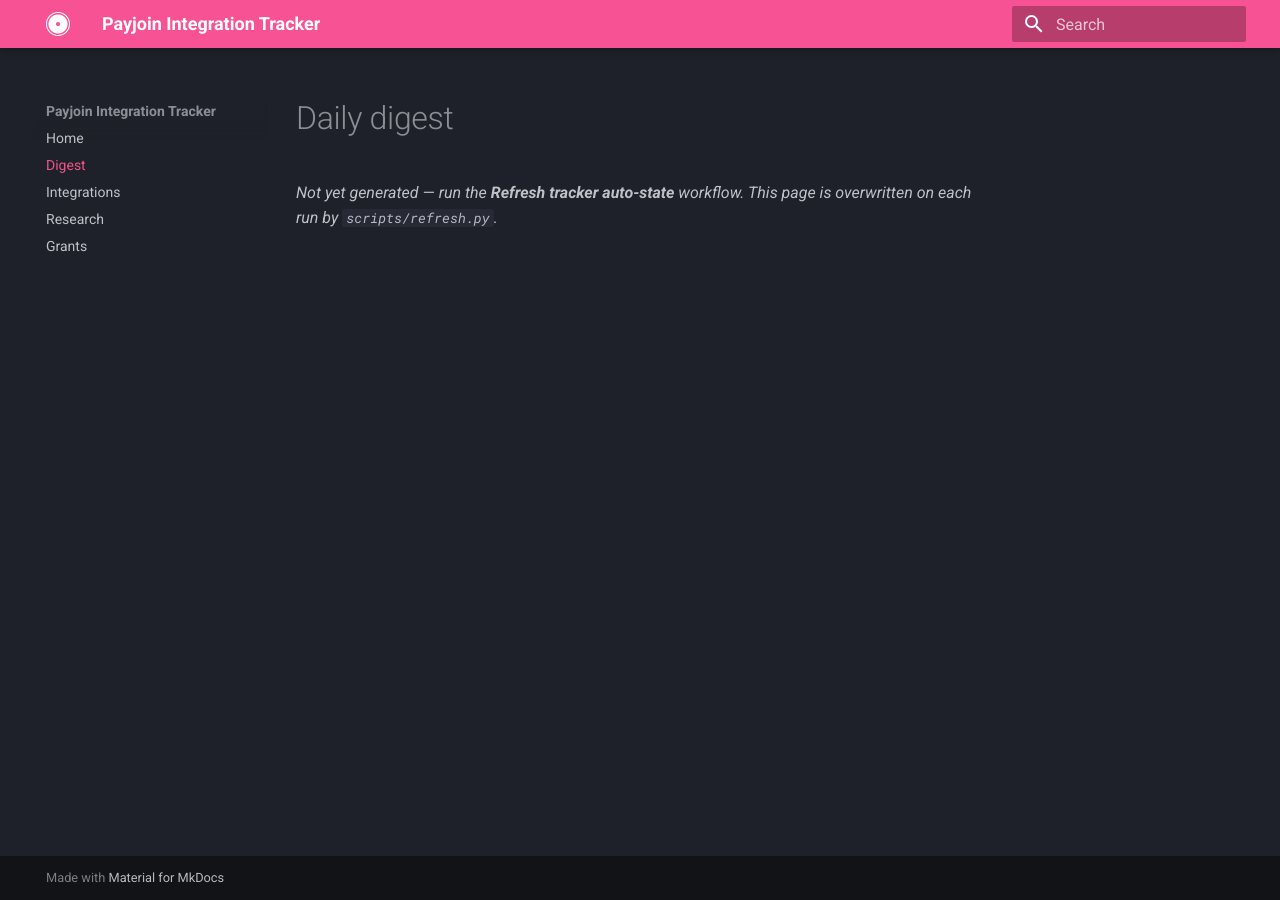
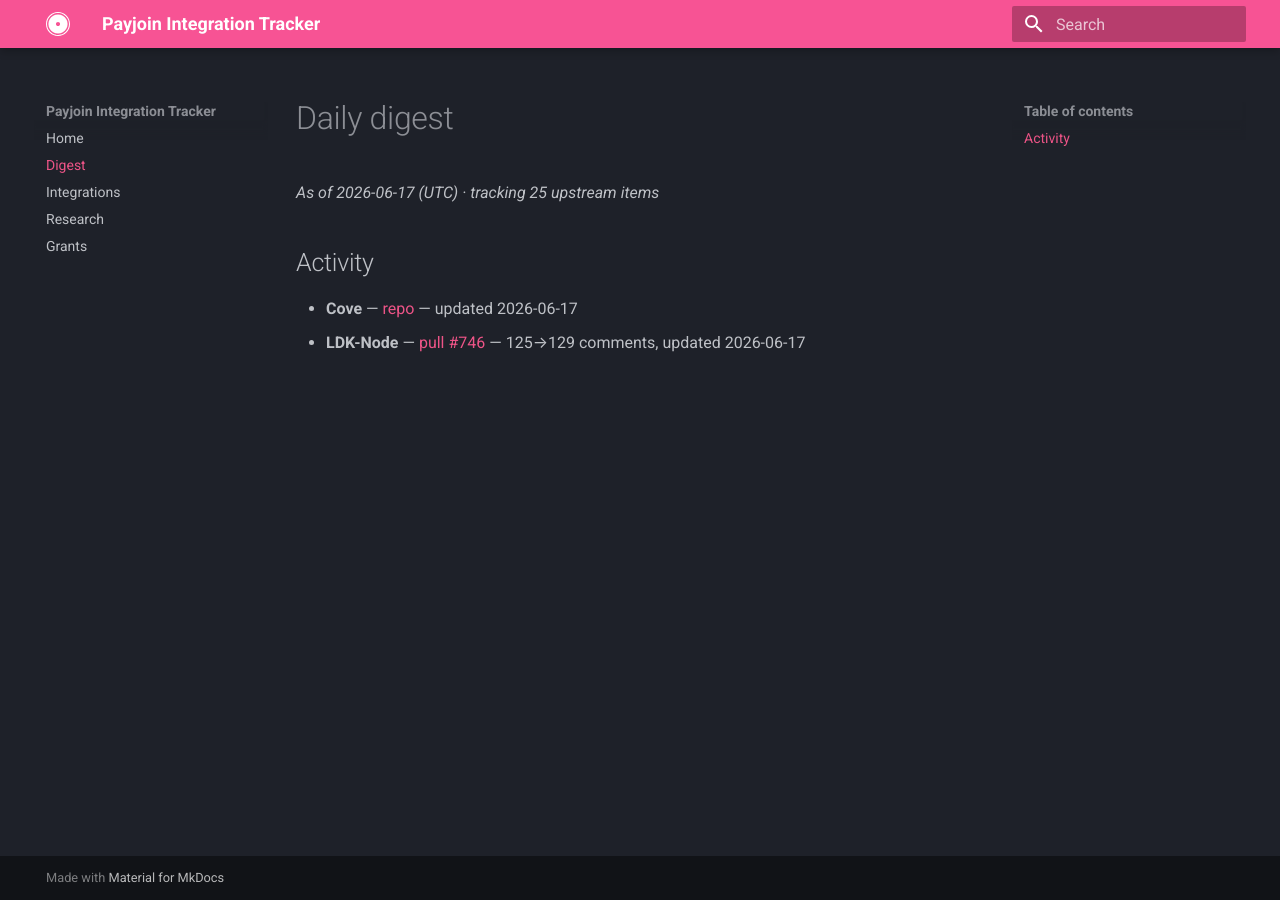
Before and after one commit to payjoin/payjoin.org, an MkDocs documentation site: the page built from docs/digest.md, in a window 1280 px wide. Built offline with MkDocs 1.6.1 and Material for MkDocs 9.7.7, drawn with Linux system fonts in a browser that asks for light colours.

Commit message:
chore: refresh tracker auto-state + digest

```diff
--- a/docs/digest.md
+++ b/docs/digest.md
@@ -1,3 +1,8 @@
 # Daily digest
 
-_Not yet generated — run the **Refresh tracker auto-state** workflow. This page is overwritten on each run by `scripts/refresh.py`._
+_As of 2026-06-17 (UTC) · tracking 25 upstream items_
+
+## Activity
+
+- **Cove** — [repo](https://github.com/bitcoinppl/cove) — updated 2026-06-17
+- **LDK-Node** — [pull #746](https://github.com/lightningdevkit/ldk-node/pull/746) — 125→129 comments, updated 2026-06-17
```
Also changed, not shown: 1 other file.
